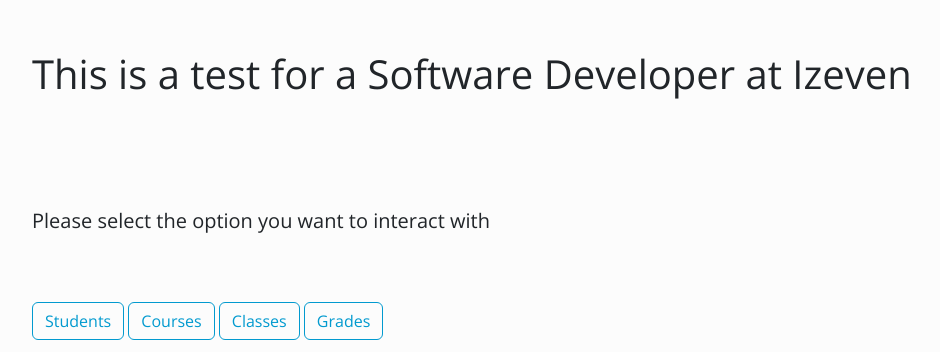
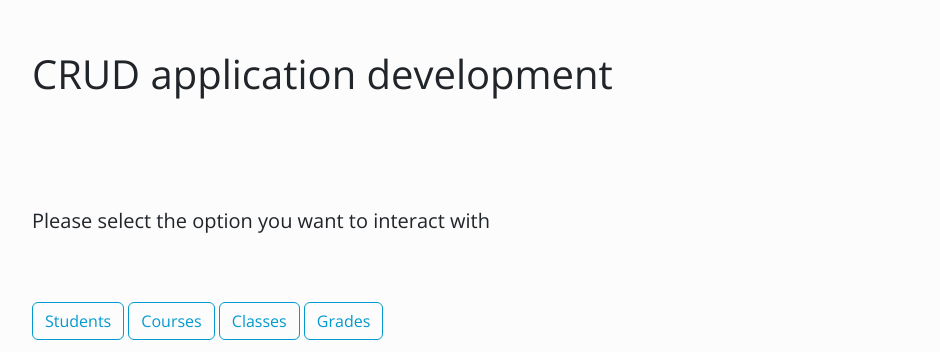
Before and after one commit to ANDRESOTELO/Basic_CRUD_Front, a Flask app: page / in a window 1280 px wide. Shown: the part 68-420 px from the top of the page, without its empty margins (50-990 px from the left). Run offline with Flask 2, Linux system fonts and the light colour scheme; some libraries are stand-ins or nearby versions.

Commit message:
Update index.html

```diff
--- a/templates/index.html
+++ b/templates/index.html
@@ -2,7 +2,7 @@
 
 {% block body %}
 <h1 style="padding: 50px 0px;">
-    This is a test for a Software Developer at Izeven
+    CRUD application development
 </h1>
 <p class="lead" style="padding: 50px 0px;">Please select the option you want to interact with</p>
 
```
